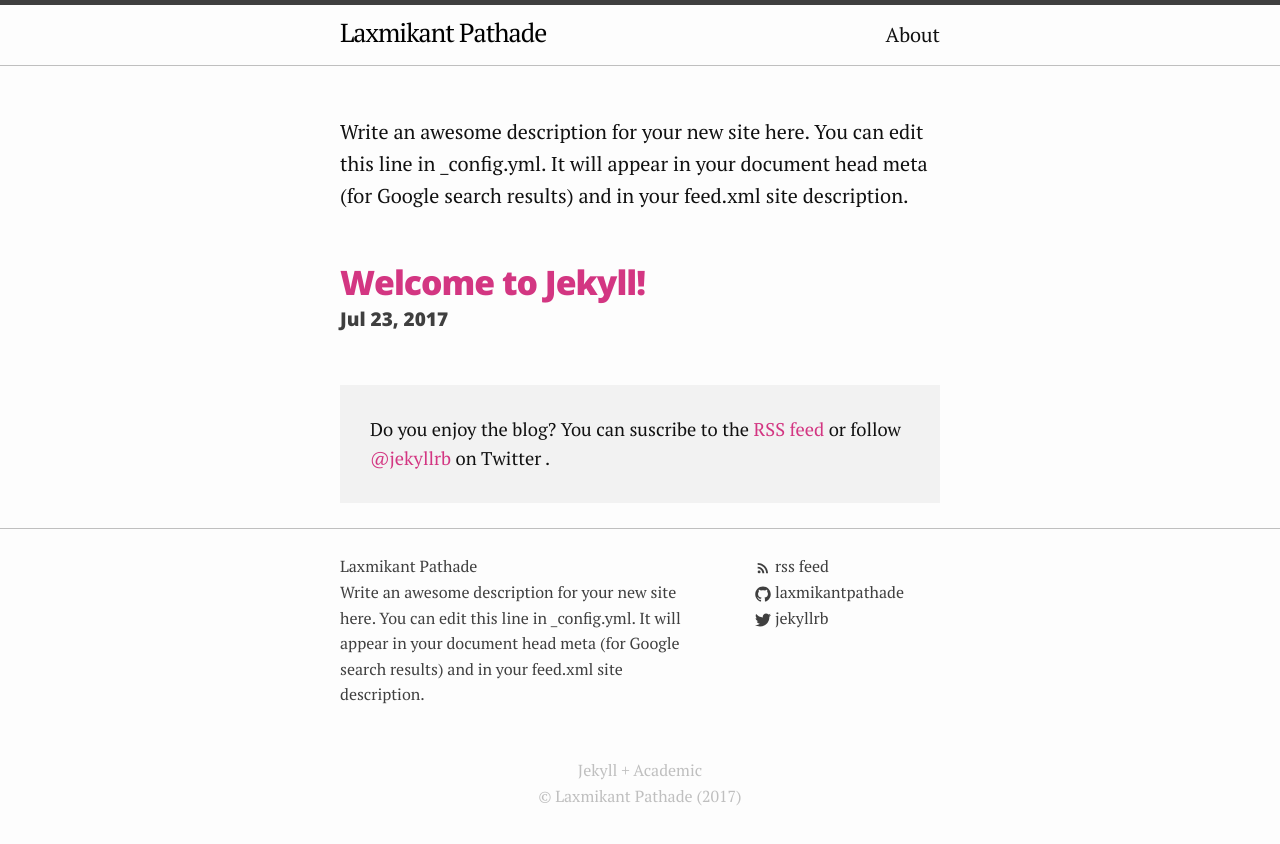
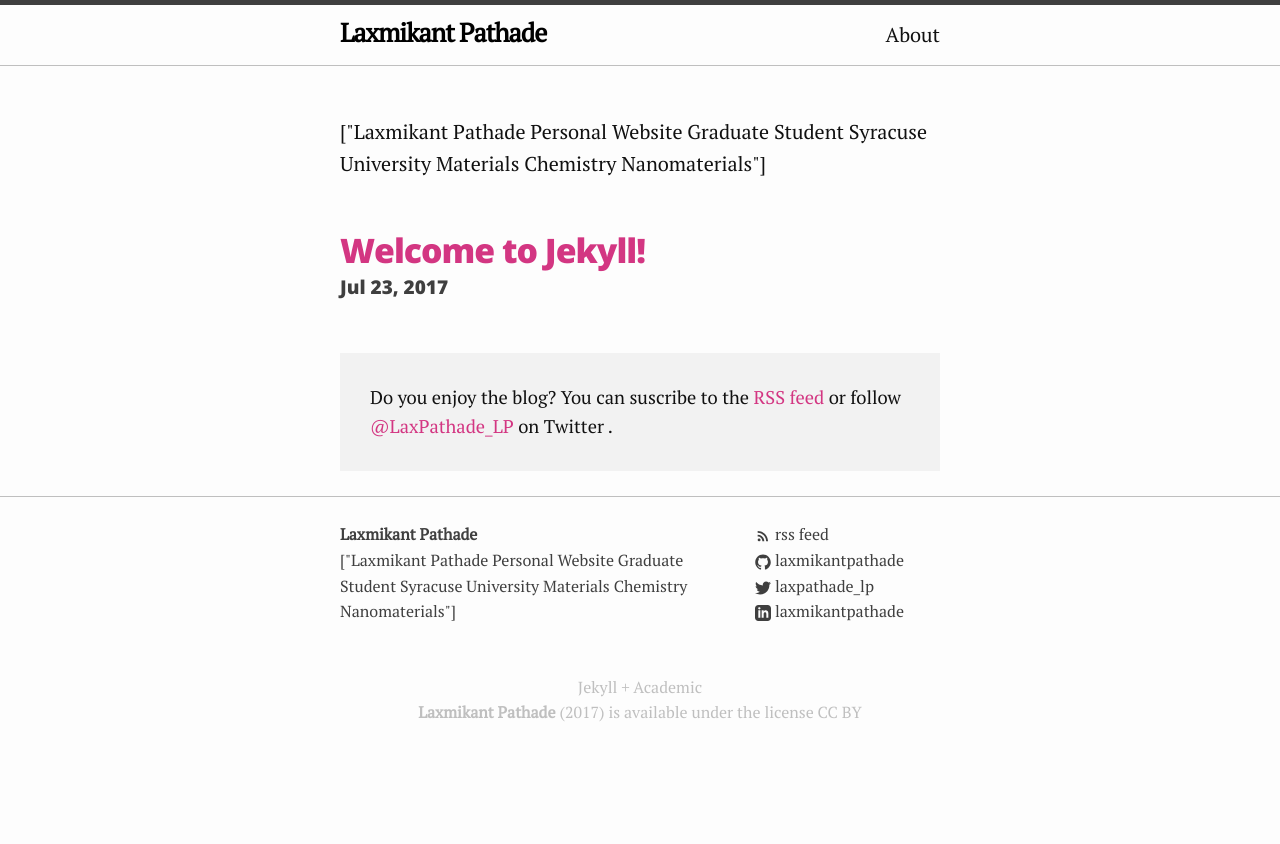
Before and after one commit to laxmikantpathade/laxmikantpathade.github.io, a Jekyll site: the page built from index.md, in a window 1280 px wide. Shown: the top 844 px of the page. Built offline with Jekyll 4.4.1, drawn with Linux system fonts in a browser that asks for light colours.

Commit message:
added CNAMe and modified yaml a bit

```diff
--- /dev/null
+++ b/CNAME
@@ -0,0 +1 @@
+laxmikantpathade.com
--- a/_config.yml
+++ b/_config.yml
@@ -14,14 +14,14 @@
 # You can create any custom variable you would like, and they will be accessible
 # in the templates via {{ site.myvariable }}.
 title: Laxmikant Pathade
-email: laxmikant.pathade@gmail.co
+email: laxmikant.pathade@gmail.com
 description: > # this means to ignore newlines until "baseurl:"
   Write an awesome description for your new site here. You can edit this
   line in _config.yml. It will appear in your document head meta (for
   Google search results) and in your feed.xml site description.
 baseurl: "" # the subpath of your site, e.g. /blog
 url: "laxmikantpathade.com" # the base hostname & protocol for your site, e.g. http://example.com
-twitter_username: jekyllrb
+twitter_username: LaxPathade_LP
 github_username:  laxmikantpathade
 
 # Build settings
@@ -29,6 +29,25 @@
 theme: academic
 plugins:
   - jekyll-feed
+
+title_html: "<b>Laxmikant Pathade </b>" # name of site in top left corner
+description: [Laxmikant Pathade Personal Website Graduate Student Syracuse University Materials Chemistry Nanomaterials]
+#[recommended] short description for search engines. It's displayed in the footer of every page. Not to be confused with pitch
+
+cc: [by]
+
+curriculum: [optional]
+name: [Curriculum Vitae] # [optional] text of the link. Default : Curriculum Vitae.
+url: [placehoder.com] # [mandatory] url of the curriculum file.
+
+github_username: [laxmikantpathade]
+#your Github username. If it exists, your account will be linked in the footer and on the about page.
+linkedin_username: [laxmikantpathade]
+#your LinkedIn username. If it exists, your account will be linked on the about page.
+#keybase_username: [optional]
+#your Keybase username. If it exists, your account will be linked on the about page.
+
+
 
 # Exclude from processing.
 # The following items will not be processed, by default. Create a custom list
```
